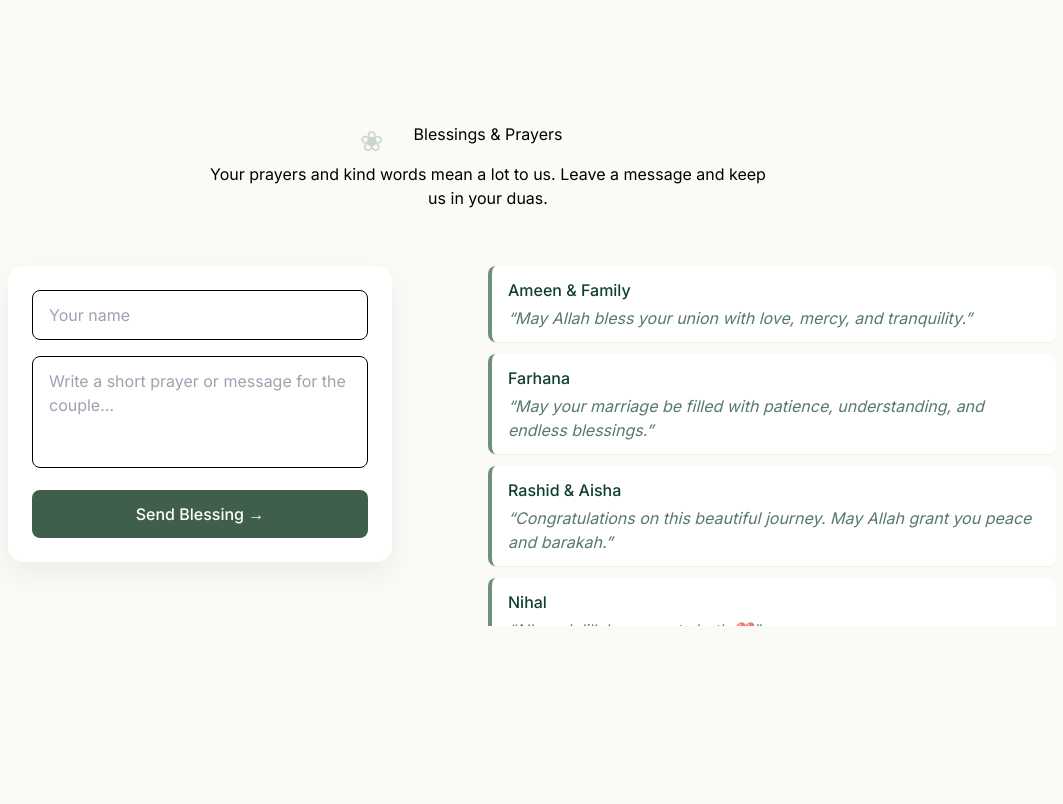
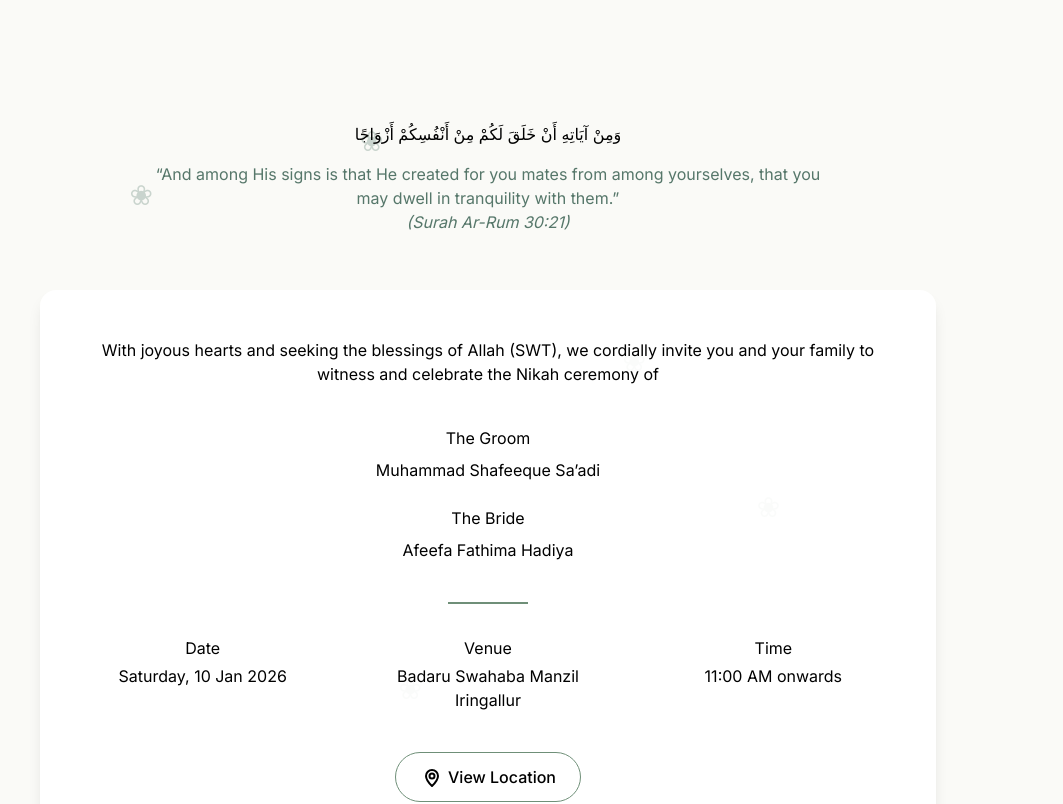
Before and after one commit to anshif-8590/Wedding-Innvitation, a React (Create React App) app: page / in a window 1280 px wide. Shown: the part 480-1284 px from the top of the page, without its empty margins (152-1215 px from the left). Before the commit the page ends 1218 px from the top, so only its background shows below. Built offline with nearby package versions, Linux system fonts and the light colour scheme; a web font is replaced by a local one.

Commit message:
commpleted the invitation section

```diff
--- a/src/components/Blessings.jsx
+++ b/src/components/Blessings.jsx
@@ -23,7 +23,7 @@ const comments = [
 
 const Blessings = () => {
   return (
-    <section className="px-6 py-20 lg:py-28">
+    <section className="px-6 py20 lg:py28">
       <div className="max-w-6xl mx-auto">
 
         {/* ================= HEADER (UNCHANGED) ================= */}
--- a/src/components/Invitation.jsx
+++ b/src/components/Invitation.jsx
@@ -1,11 +1,128 @@
-import React from 'react'
-
 const Invitation = () => {
   return (
-    <div>
+    <section className="px-6 py-20 lg:py-28 relative overflow-hidden">
+      <div className="max-w-4xl mx-auto text-center relative">
 
-    </div>
-  )
-}
+        {/* Quran Verse */}
+        <p className="text-arabic mb-4">
+          وَمِنْ آيَاتِهِ أَنْ خَلَقَ لَكُمْ مِنْ أَنْفُسِكُمْ أَزْوَاجًا
+        </p>
 
-export default Invitation
+        <p className="text-body text-primary/70 max-w-2xl mx-auto mb-14">
+          “And among His signs is that He created for you mates from among yourselves,
+          that you may dwell in tranquility with them.”
+          <br />
+          <span className="italic">(Surah Ar-Rum 30:21)</span>
+        </p>
+
+        {/* ================= LOCAL MOVING LEAVES LAYER ================= */}
+        <div className="absolute inset-0 z-0 pointer-events-none">
+          <span className="leaf l1">❀</span>
+          <span className="leaf l2">❀</span>
+          <span className="leaf l3">❀</span>
+          <span className="leaf l4">❀</span>
+        </div>
+
+        {/* ================= CARD WRAPPER ================= */}
+        <div className="relative mt-14 z-10">
+
+          {/* ================= CARD CONTAINER ================= */}
+          <div className="relative rounded-2xl shadow-lg">
+
+            {/* Card translucent background (allows leaves to be seen) */}
+            <div
+              className="absolute inset-0 rounded-2xl"
+              style={{
+                background: "rgba(255, 255, 255, 0.9)",
+                border: "1px solid var(--color-border)",
+                zIndex: 1,
+              }}
+            />
+
+            {/* ================= CARD CONTENT ================= */}
+            <div className="relative z-10 px-8 py-12">
+
+              <p className="text-body mb-6">
+                With joyous hearts and seeking the blessings of Allah (SWT),
+                we cordially invite you and your family to witness and celebrate
+                the Nikah ceremony of
+              </p>
+
+              {/* Names */}
+              <div className="my-10">
+                <p className="text-card-title mb-2">The Groom</p>
+                <p className="text-section-title mb-6">
+                  Muhammad Shafeeque Sa’adi
+                </p>
+
+                <p className="text-card-title mb-2">The Bride</p>
+                <p className="text-section-title">
+                  Afeefa Fathima Hadiya
+                </p>
+              </div>
+
+              {/* Divider */}
+              <div className="w-20 h-[2px] mx-auto my-8 bg-[var(--color-accent)]" />
+
+              {/* Event Info */}
+              <div className="grid gap-6 md:grid-cols-3 text-center mb-10">
+                <div>
+                  <p className="text-card-title mb-1">Date</p>
+                  <p className="text-body">Saturday, 10 Jan 2026</p>
+                </div>
+
+                <div>
+                  <p className="text-card-title mb-1">Venue</p>
+                  <p className="text-body">
+                    Badaru Swahaba Manzil<br />
+                    Iringallur
+                  </p>
+                </div>
+
+                <div>
+                  <p className="text-card-title mb-1">Time</p>
+                  <p className="text-body">11:00 AM onwards</p>
+                </div>
+              </div>
+
+              {/* Google Maps CTA */}
+              <a
+                href="https://maps.google.com/?q=Badaru+Swahaba+Manzil+Iringallur"
+                target="_blank"
+                rel="noopener noreferrer"
+                className="
+                  inline-flex items-center gap-1 px-6 py-3 rounded-full
+                  border text-body font-medium transition
+                  hover:bg-[var(--color-accent)] hover:text-white
+                "
+                style={{ borderColor: "var(--color-accent)" }}
+              >
+                <svg
+                  xmlns="http://www.w3.org/2000/svg"
+                  className="w-6 h-6"
+                  fill="none"
+                  viewBox="0 0 24 24"
+                  stroke="currentColor"
+                  strokeWidth={2}
+                >
+                  <path
+                    strokeLinecap="round"
+                    strokeLinejoin="round"
+                    d="M12 21s-6-5.686-6-10a6 6 0 1112 0c0 4.314-6 10-6 10z"
+                  />
+                  <circle cx="12" cy="11" r="2.5" />
+                </svg>
+
+                View Location
+              </a>
+
+            </div>
+          </div>
+        </div>
+
+      </div>
+    </section>
+  );
+};
+
+export default Invitation;
```
